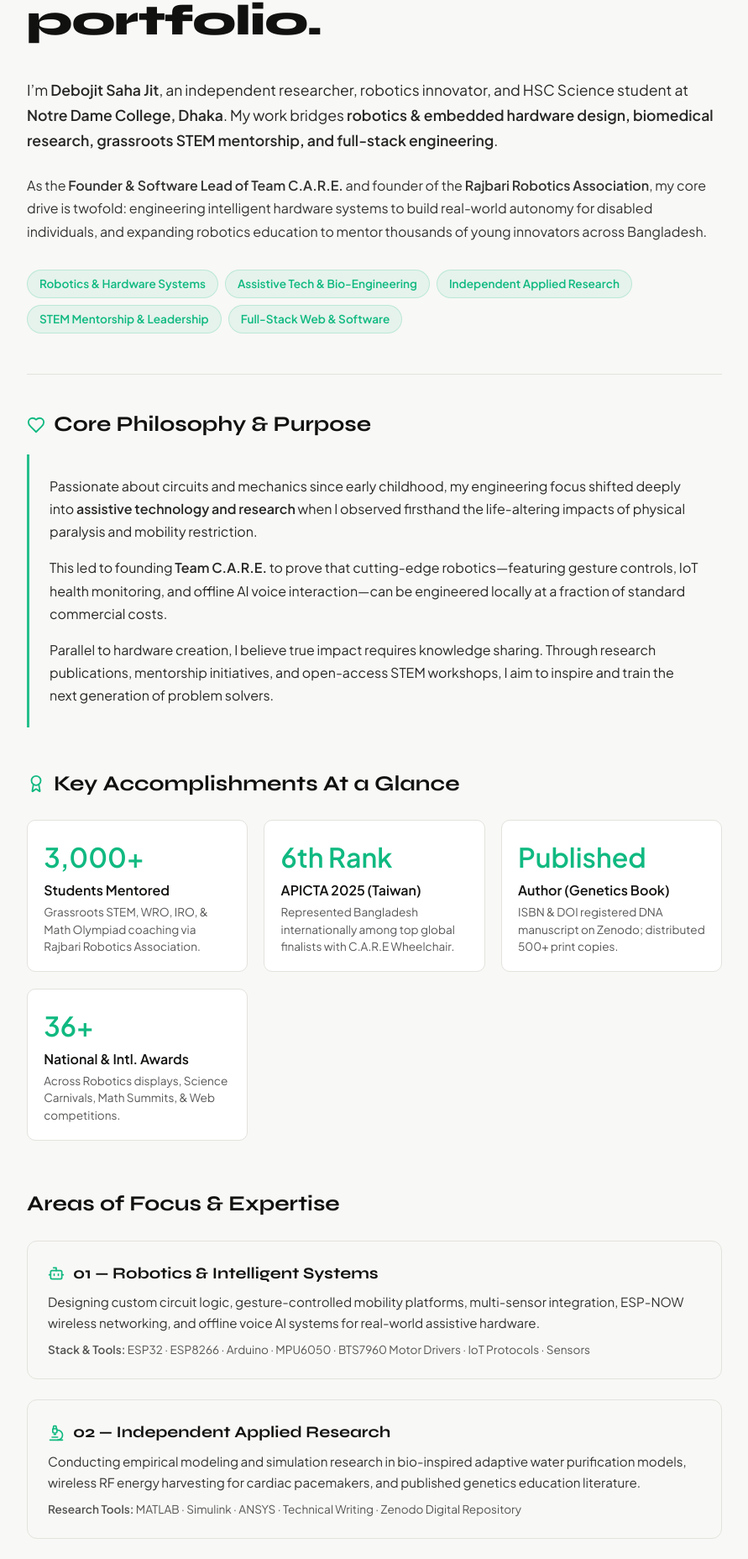
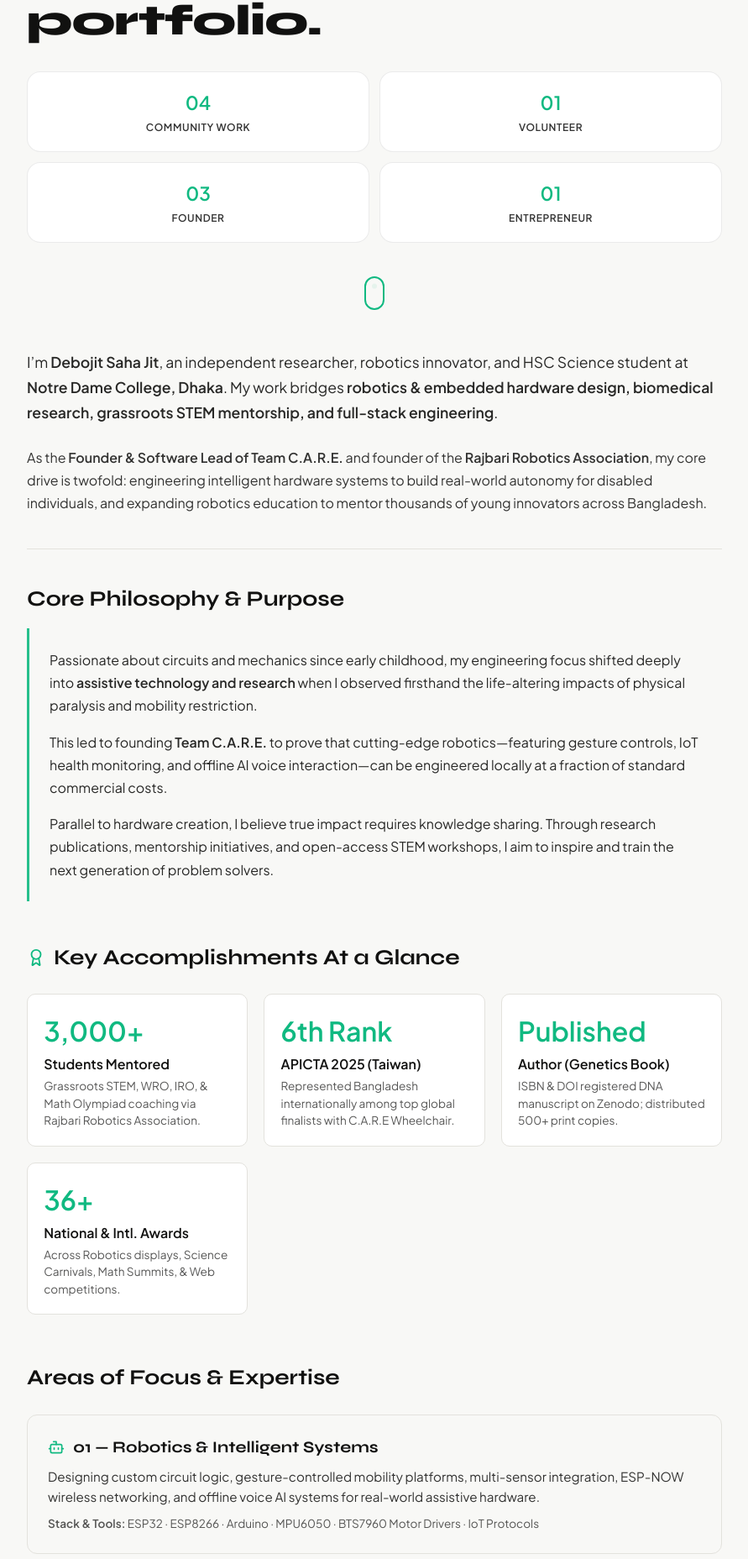
Before and after one commit to debojitsahajit09/my-portfolio, a Next.js app in the folder extracted/: page /about/bio in a window 1280 px wide. Shown: the part 194-2050 px from the top of the page at 84% size, without its empty margins (194-1085 px from the left). Built offline with nearby package versions, Linux system fonts and the light colour scheme.

Commit message:
Update page.tsx

```diff
--- a/extracted/app/about/bio/page.tsx
+++ b/extracted/app/about/bio/page.tsx
@@ -3,7 +3,6 @@ import {
   Award,
   BookOpen,
   Cpu,
-  Heart,
   Palette,
   Code,
   Users,
@@ -15,10 +14,27 @@ export default function BioPage() {
   return (
     <main className="wrap section" style={{ maxWidth: "860px", margin: "0 auto", padding: "2rem 1rem" }}>
 
+      {/* ----------------- CUSTOM ANIMATION CSS ----------------- */}
+      <style>{`
+        @keyframes scrollDotFade {
+          0% {
+            transform: translateY(10px);
+            opacity: 1;
+          }
+          100% {
+            transform: translateY(-10px);
+            opacity: 0;
+          }
+        }
+        .scroll-dot-anim {
+          animation: scrollDotFade 1.6s infinite ease-in-out;
+        }
+      `}</style>
+
       {/* ----------------- SECTION 1: HERO / HEADER ----------------- */}
-      <div style={{ marginBottom: "2.5rem" }}>
+      <div style={{ marginBottom: "2rem" }}>
         <p style={{
-          color: "var(--muted, #666)",
+          color: "#666",
           fontSize: "0.85rem",
           fontWeight: 700,
           letterSpacing: "0.15em",
@@ -28,7 +44,7 @@ export default function BioPage() {
           ABOUT
         </p>
         <h1 style={{
-          fontSize: " clamp(2.2rem, 5vw, 3.2rem)",
+          fontSize: "clamp(2.2rem, 5vw, 3.2rem)",
           fontWeight: 800,
           lineHeight: 1.1,
           margin: 0,
@@ -38,43 +54,101 @@ export default function BioPage() {
         </h1>
       </div>
 
+      {/* ----------------- EXPERIENCE STATS BOXES ----------------- */}
+      <div style={{
+        display: "grid",
+        gridTemplateColumns: "repeat(2, 1fr)",
+        gap: "12px",
+        marginBottom: "2.5rem"
+      }}>
+        <div style={{
+          border: "1px solid rgba(0,0,0,0.08)",
+          borderRadius: "16px",
+          padding: "1.2rem",
+          textAlign: "center",
+          background: "#fff"
+        }}>
+          <div style={{ color: "#10b981", fontSize: "1.4rem", fontWeight: 800, marginBottom: "4px" }}>04</div>
+          <div style={{ fontSize: "0.75rem", fontWeight: 700, letterSpacing: "0.05em", color: "#333", textTransform: "uppercase" }}>
+            COMMUNITY WORK
+          </div>
+        </div>
+
+        <div style={{
+          border: "1px solid rgba(0,0,0,0.08)",
+          borderRadius: "16px",
+          padding: "1.2rem",
+          textAlign: "center",
+          background: "#fff"
+        }}>
+          <div style={{ color: "#10b981", fontSize: "1.4rem", fontWeight: 800, marginBottom: "4px" }}>01</div>
+          <div style={{ fontSize: "0.75rem", fontWeight: 700, letterSpacing: "0.05em", color: "#333", textTransform: "uppercase" }}>
+            VOLUNTEER
+          </div>
+        </div>
+
+        <div style={{
+          border: "1px solid rgba(0,0,0,0.08)",
+          borderRadius: "16px",
+          padding: "1.2rem",
+          textAlign: "center",
+          background: "#fff"
+        }}>
+          <div style={{ color: "#10b981", fontSize: "1.4rem", fontWeight: 800, marginBottom: "4px" }}>03</div>
+          <div style={{ fontSize: "0.75rem", fontWeight: 700, letterSpacing: "0.05em", color: "#333", textTransform: "uppercase" }}>
+            FOUNDER
+          </div>
+        </div>
+
+        <div style={{
+          border: "1px solid rgba(0,0,0,0.08)",
+          borderRadius: "16px",
+          padding: "1.2rem",
+          textAlign: "center",
+          background: "#fff"
+        }}>
+          <div style={{ color: "#10b981", fontSize: "1.4rem", fontWeight: 800, marginBottom: "4px" }}>01</div>
+          <div style={{ fontSize: "0.75rem", fontWeight: 700, letterSpacing: "0.05em", color: "#333", textTransform: "uppercase" }}>
+            ENTREPRENEUR
+          </div>
+        </div>
+      </div>
+
+      {/* ----------------- SCROLL ANIMATION ICON ----------------- */}
+      <div style={{ display: "flex", justifyContent: "center", margin: "2rem 0 3rem 0" }}>
+        <div style={{
+          width: "24px",
+          height: "40px",
+          borderRadius: "20px",
+          border: "2px solid #10b981",
+          display: "flex",
+          justifyContent: "center",
+          alignItems: "center",
+          position: "relative"
+        }}>
+          <div className="scroll-dot-anim" style={{
+            width: "6px",
+            height: "6px",
+            borderRadius: "50%",
+            background: "#10b981"
+          }} />
+        </div>
+      </div>
+
       <p style={{ fontSize: "1.1rem", lineHeight: 1.7, opacity: 0.9, marginBottom: "1.5rem" }}>
         I’m <strong>Debojit Saha Jit</strong>, an independent researcher, robotics innovator, and HSC Science student at <strong>Notre Dame College, Dhaka</strong>. My work bridges <strong>robotics & embedded hardware design, biomedical research, grassroots STEM mentorship, and full-stack engineering</strong>.
       </p>
 
-      <p style={{ fontSize: "1rem", lineHeight: 1.7, opacity: 0.85, marginBottom: "2rem" }}>
+      <p style={{ fontSize: "1rem", lineHeight: 1.7, opacity: 0.85, marginBottom: "2.5rem" }}>
         As the <strong>Founder & Software Lead of Team C.A.R.E.</strong> and founder of the <strong>Rajbari Robotics Association</strong>, my core drive is twofold: engineering intelligent hardware systems to build real-world autonomy for disabled individuals, and expanding robotics education to mentor thousands of young innovators across Bangladesh.
       </p>
 
-      {/* Quick Focus Pills */}
-      <div style={{ display: "flex", flexWrap: "wrap", gap: "8px", marginBottom: "3rem" }}>
-        {[
-          "Robotics & Hardware Systems",
-          "Assistive Tech & Bio-Engineering",
-          "Independent Applied Research",
-          "STEM Mentorship & Leadership",
-          "Full-Stack Web & Software"
-        ].map((tag, i) => (
-          <span key={i} style={{
-            padding: "6px 14px",
-            borderRadius: "20px",
-            background: "rgba(16, 185, 129, 0.08)",
-            color: "#10b981",
-            fontSize: "0.85rem",
-            fontWeight: 600,
-            border: "1px solid rgba(16, 185, 129, 0.2)"
-          }}>
-            {tag}
-          </span>
-        ))}
-      </div>
-
       <hr style={{ border: "none", borderTop: "1px solid var(--line, #333)", margin: "2.5rem 0" }} />
 
-      {/* ----------------- SECTION 2: WHY I BUILD & RESEARCH ----------------- */}
+      {/* ----------------- SECTION 2: CORE PHILOSOPHY & PURPOSE ----------------- */}
       <div style={{ marginBottom: "3rem" }}>
-        <h2 style={{ fontSize: "1.6rem", fontWeight: 700, marginBottom: "1rem", display: "flex", alignItems: "center", gap: "10px" }}>
-          <Heart size={22} style={{ color: "#10b981" }} /> Core Philosophy & Purpose
+        <h2 style={{ fontSize: "1.6rem", fontWeight: 700, marginBottom: "1rem" }}>
+          Core Philosophy & Purpose
         </h2>
 
         <div style={{
@@ -141,7 +215,7 @@ export default function BioPage() {
         </div>
       </div>
 
-      {/* ----------------- SECTION 4: AREAS OF FOCUS ----------------- */}
+      {/* ----------------- SECTION 4: AREAS OF FOCUS (5 SEPARATE CARDS) ----------------- */}
       <div style={{ marginBottom: "3.5rem" }}>
         <h2 style={{ fontSize: "1.6rem", fontWeight: 700, marginBottom: "1.5rem" }}>
           Areas of Focus & Expertise
@@ -149,7 +223,7 @@ export default function BioPage() {
 
         <div style={{ display: "flex", flexDirection: "column", gap: "1.5rem" }}>
 
-          {/* 01: Robotics & Embedded Hardware */}
+          {/* 01: Robotics & Hardware */}
           <div style={{ padding: "1.5rem", border: "1px solid var(--line, #333)", borderRadius: "12px" }}>
             <div style={{ display: "flex", alignItems: "center", gap: "10px", marginBottom: "0.5rem" }}>
               <Bot style={{ color: "#10b981" }} size={20} />
@@ -159,7 +233,7 @@ export default function BioPage() {
               Designing custom circuit logic, gesture-controlled mobility platforms, multi-sensor integration, ESP-NOW wireless networking, and offline voice AI systems for real-world assistive hardware.
             </p>
             <div style={{ fontSize: "0.85rem", opacity: 0.7 }}>
-              <strong>Stack & Tools:</strong> ESP32 · ESP8266 · Arduino · MPU6050 · BTS7960 Motor Drivers · IoT Protocols · Sensors
+              <strong>Stack & Tools:</strong> ESP32 · ESP8266 · Arduino · MPU6050 · BTS7960 Motor Drivers · IoT Protocols
             </div>
           </div>
 
@@ -177,28 +251,42 @@ export default function BioPage() {
             </div>
           </div>
 
-          {/* 03: Grassroots Mentorship & Leadership */}
+          {/* 03: Mentorship & Leadership */}
           <div style={{ padding: "1.5rem", border: "1px solid var(--line, #333)", borderRadius: "12px" }}>
             <div style={{ display: "flex", alignItems: "center", gap: "10px", marginBottom: "0.5rem" }}>
               <Users style={{ color: "#10b981" }} size={20} />
-              <h3 style={{ fontSize: "1.2rem", fontWeight: 700, margin: 0 }}>03 — Grassroots Mentorship & Community Leadership</h3>
+              <h3 style={{ fontSize: "1.2rem", fontWeight: 700, margin: 0 }}>03 — STEM Mentorship & Community Leadership</h3>
             </div>
             <p style={{ fontSize: "0.95rem", opacity: 0.85, lineHeight: 1.6, margin: "0 0 10px 0" }}>
               Founder of Rajbari Robotics Association and R&D President at Science Spark. Host free robotics bootcamps, train rural innovators, and manage events like NDITC Tech Fest 2026 for 4,000+ participants.
             </p>
           </div>
 
-          {/* 04: Full-Stack Web Dev & UI/UX */}
+          {/* 04: Full-Stack Web Development */}
           <div style={{ padding: "1.5rem", border: "1px solid var(--line, #333)", borderRadius: "12px" }}>
             <div style={{ display: "flex", alignItems: "center", gap: "10px", marginBottom: "0.5rem" }}>
               <Code style={{ color: "#10b981" }} size={20} />
-              <h3 style={{ fontSize: "1.2rem", fontWeight: 700, margin: 0 }}>04 — Full-Stack Development & Visual Design</h3>
+              <h3 style={{ fontSize: "1.2rem", fontWeight: 700, margin: 0 }}>04 — Full-Stack Web Development & Software</h3>
             </div>
             <p style={{ fontSize: "0.95rem", opacity: 0.85, lineHeight: 1.6, margin: "0 0 10px 0" }}>
-              Engineering custom DBMS portals, responsive web platforms, and visual brand identities for emerging clubs and enterprises.
+              Engineering responsive full-stack web platforms, custom DBMS inventory portals for local businesses, and dynamic user interfaces for organizations.
             </p>
             <div style={{ fontSize: "0.85rem", opacity: 0.7 }}>
-              <strong>Technologies:</strong> Next.js · React · HTML/CSS · PHP · SQL · Tailwind CSS · Adobe Creative Suite
+              <strong>Technologies:</strong> Next.js · React · HTML/CSS · PHP · SQL · Tailwind CSS
+            </div>
+          </div>
+
+          {/* 05: UI/UX & Graphic Design */}
+          <div style={{ padding: "1.5rem", border: "1px solid var(--line, #333)", borderRadius: "12px" }}>
+            <div style={{ display: "flex", alignItems: "center", gap: "10px", marginBottom: "0.5rem" }}>
+              <Palette style={{ color: "#10b981" }} size={20} />
+              <h3 style={{ fontSize: "1.2rem", fontWeight: 700, margin: 0 }}>05 — UI/UX & Graphic Design</h3>
+            </div>
+            <p style={{ fontSize: "0.95rem", opacity: 0.85, lineHeight: 1.6, margin: "0 0 10px 0" }}>
+              Crafting visual brand identities, pro-bono graphic layouts for 10+ emerging clubs, UI wireframing, and promotional tech carnival graphics.
+            </p>
+            <div style={{ fontSize: "0.85rem", opacity: 0.7 }}>
+              <strong>Tools:</strong> Adobe Photoshop · Adobe Illustrator · Premiere Pro · Figma
             </div>
           </div>
 
```
